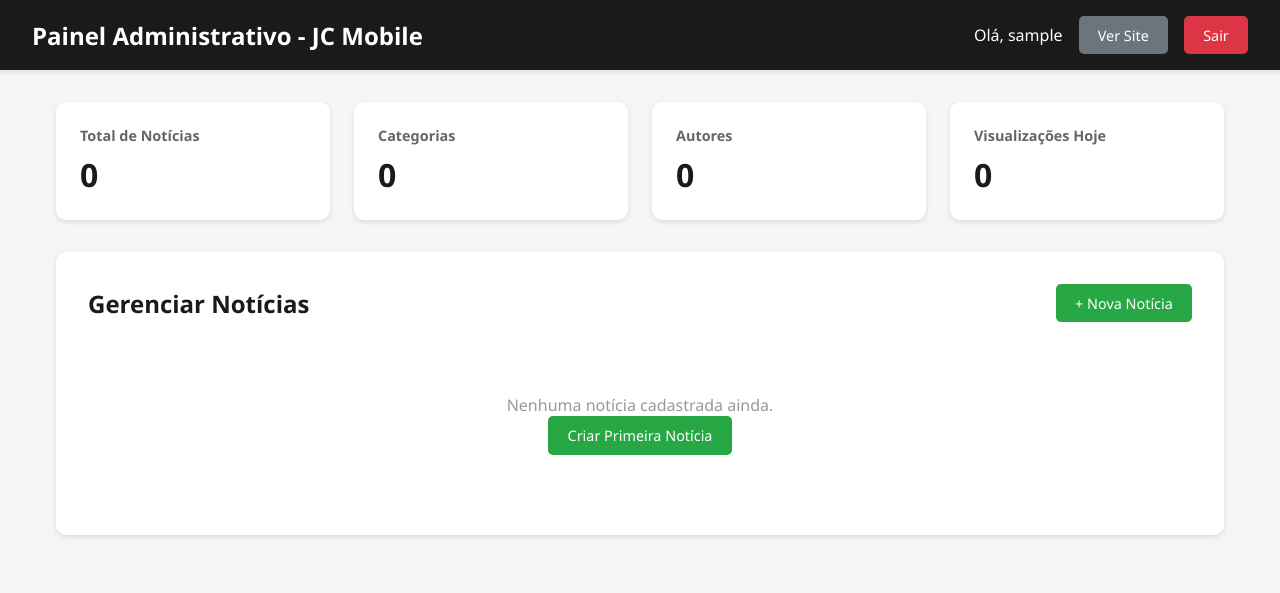
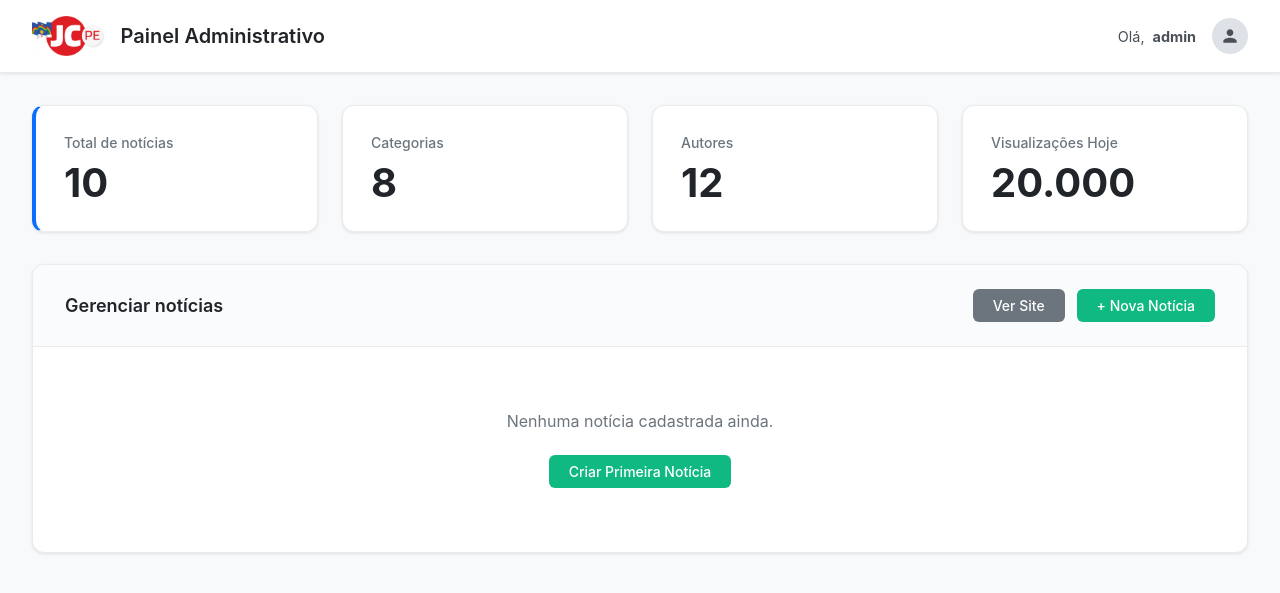
Before and after one commit to louise-pessoa/claraboiacorp, a Django app: page /painel/ in a window 1280 px wide. Shown: the top 593 px of the page. Run offline with Django 5.2, Linux system fonts and the light colour scheme; the visitor is signed in with stand-in values (Sample User, id 1); data that the repository does not hold is empty; parts of the project's set-up code (start-up, migrations or seed data) failed here and were passed over.

Commit message:
painel adm atualizado

```diff
--- a/jcpemobile/templates/admin_dashboard.html
+++ b/jcpemobile/templates/admin_dashboard.html
@@ -1,9 +1,11 @@
+{% load static %}
 <!DOCTYPE html>
 <html lang="pt-BR">
 <head>
     <meta charset="UTF-8">
     <meta name="viewport" content="width=device-width, initial-scale=1.0">
-    <title>Admin - Gerenciar Notícias</title>
+    <title>Painel Administrativo - JC PE</title>
+    <link rel="icon" type="image/png" href="{% static 'images/jc-favicon.png' %}">
     <style>
         * {
             margin: 0;
@@ -12,75 +14,119 @@
         }
 
         body {
-            font-family: 'Segoe UI', Tahoma, Geneva, Verdana, sans-serif;
-            background: #f5f5f5;
+            font-family: -apple-system, BlinkMacSystemFont, 'Segoe UI', Roboto, 'Helvetica Neue', Arial, sans-serif;
+            background: #f8f9fa;
+            color: #212529;
         }
 
         .header {
-            background: #1a1a1a;
-            color: white;
+            background: #ffffff;
             padding: 1rem 2rem;
             display: flex;
             justify-content: space-between;
             align-items: center;
-            box-shadow: 0 2px 5px rgba(0,0,0,0.1);
+            box-shadow: 0 1px 3px rgba(0,0,0,0.1);
+            border-bottom: 1px solid #e9ecef;
+        }
+
+        .header-left {
+            display: flex;
+            align-items: center;
+            gap: 1rem;
+        }
+
+        .header-logo {
+            height: 40px;
+            width: auto;
         }
 
         .header h1 {
-            font-size: 1.5rem;
+            font-size: 1.25rem;
+            font-weight: 600;
+            color: #212529;
         }
 
-        .header-actions {
+        .header-right {
             display: flex;
+            align-items: center;
             gap: 1rem;
+        }
+
+        .user-info {
+            display: flex;
             align-items: center;
+            gap: 0.5rem;
+            color: #495057;
+            font-size: 0.9rem;
+        }
+
+        .user-avatar {
+            width: 36px;
+            height: 36px;
+            background: #dee2e6;
+            border-radius: 50%;
+            display: flex;
+            align-items: center;
+            justify-content: center;
+            color: #495057;
+        }
+
+        .user-avatar svg {
+            width: 20px;
+            height: 20px;
         }
 
         .btn {
-            padding: 0.6rem 1.2rem;
+            padding: 0.5rem 1.25rem;
             border: none;
-            border-radius: 5px;
+            border-radius: 6px;
             cursor: pointer;
             text-decoration: none;
             display: inline-block;
-            transition: all 0.3s;
-            font-size: 0.9rem;
+            transition: all 0.2s;
+            font-size: 0.875rem;
+            font-weight: 500;
+            text-align: center;
         }
 
         .btn-primary {
-            background: #007bff;
+            background: #0d6efd;
             color: white;
         }
 
         .btn-primary:hover {
-            background: #0056b3;
+            background: #0b5ed7;
+            transform: translateY(-1px);
+            box-shadow: 0 2px 5px rgba(13,110,253,0.3);
         }
 
         .btn-success {
-            background: #28a745;
+            background: #10b981;
             color: white;
         }
 
         .btn-success:hover {
-            background: #218838;
+            background: #059669;
+            transform: translateY(-1px);
+            box-shadow: 0 2px 5px rgba(16,185,129,0.3);
         }
 
         .btn-danger {
-            background: #dc3545;
+            background: #ef4444;
             color: white;
         }
 
         .btn-danger:hover {
-            background: #c82333;
+            background: #dc2626;
         }
 
         .btn-warning {
-            background: #ffc107;
-            color: #000;
+            background: #f59e0b;
+            color: white;
         }
 
         .btn-warning:hover {
-            background: #e0a800;
+            background: #d97706;
         }
 
         .btn-secondary {
@@ -93,55 +139,73 @@
         }
 
         .container {
-            max-width: 1200px;
-            margin: 2rem auto;
-            padding: 0 1rem;
+            max-width: 1400px;
+            margin: 0 auto;
+            padding: 2rem;
         }
 
         .stats {
             display: grid;
-            grid-template-columns: repeat(auto-fit, minmax(200px, 1fr));
+            grid-template-columns: repeat(auto-fit, minmax(240px, 1fr));
             gap: 1.5rem;
             margin-bottom: 2rem;
         }
 
         .stat-card {
             background: white;
-            padding: 1.5rem;
-            border-radius: 10px;
-            box-shadow: 0 2px 5px rgba(0,0,0,0.1);
+            padding: 1.75rem;
+            border-radius: 12px;
+            box-shadow: 0 1px 3px rgba(0,0,0,0.1);
+            border: 1px solid #e9ecef;
+            transition: all 0.2s;
+        }
+
+        .stat-card:first-child {
+            border-left: 4px solid #0d6efd;
+        }
+
+        .stat-card:hover {
+            transform: translateY(-2px);
+            box-shadow: 0 4px 12px rgba(0,0,0,0.1);
         }
 
         .stat-card h3 {
-            color: #666;
-            font-size: 0.9rem;
-            margin-bottom: 0.5rem;
+            color: #6c757d;
+            font-size: 0.875rem;
+            font-weight: 500;
+            margin-bottom: 0.75rem;
+            text-transform: none;
         }
 
         .stat-card p {
-            font-size: 2rem;
-            font-weight: bold;
-            color: #1a1a1a;
+            font-size: 2.5rem;
+            font-weight: 700;
+            color: #212529;
+            line-height: 1;
         }
 
         .content-section {
             background: white;
-            border-radius: 10px;
-            padding: 2rem;
-            box-shadow: 0 2px 5px rgba(0,0,0,0.1);
-            margin-bottom: 2rem;
+            border-radius: 12px;
+            padding: 0;
+            box-shadow: 0 1px 3px rgba(0,0,0,0.1);
+            border: 1px solid #e9ecef;
+            overflow: hidden;
         }
 
         .section-header {
             display: flex;
             justify-content: space-between;
             align-items: center;
-            margin-bottom: 1.5rem;
+            padding: 1.5rem 2rem;
+            border-bottom: 1px solid #e9ecef;
+            background: #fafbfc;
         }
 
         .section-header h2 {
-            font-size: 1.5rem;
-            color: #1a1a1a;
+            font-size: 1.125rem;
+            font-weight: 600;
+            color: #212529;
         }
 
         .noticias-table {
@@ -151,19 +215,31 @@
 
         .noticias-table th,
         .noticias-table td {
-            padding: 1rem;
+            padding: 1.25rem 2rem;
             text-align: left;
-            border-bottom: 1px solid #e0e0e0;
+            font-size: 0.875rem;
         }
 
         .noticias-table th {
-            background: #f8f9fa;
+            background: #fafbfc;
             font-weight: 600;
             color: #495057;
+            border-bottom: 1px solid #e9ecef;
+            text-transform: uppercase;
+            font-size: 0.75rem;
+            letter-spacing: 0.5px;
+        }
+
+        .noticias-table td {
+            border-bottom: 1px solid #f1f3f5;
         }
 
         .noticias-table tr:hover {
             background: #f8f9fa;
+        }
+
+        .noticias-table tr:last-child td {
+            border-bottom: none;
         }
 
         .action-buttons {
@@ -171,75 +247,100 @@
             gap: 0.5rem;
         }
 
+        .action-buttons .btn {
+            padding: 0.4rem 0.875rem;
+            font-size: 0.8125rem;
+        }
+
         .badge {
-            padding: 0.3rem 0.8rem;
-            border-radius: 20px;
-            font-size: 0.8rem;
-            font-weight: 500;
+            padding: 0.375rem 0.75rem;
+            border-radius: 6px;
+            font-size: 0.75rem;
+            font-weight: 600;
+            text-transform: uppercase;
+            letter-spacing: 0.3px;
         }
 
         .badge-categoria {
-            background: #e3f2fd;
-            color: #1976d2;
+            background: #dc3545;
+            color: white;
         }
 
         .alert {
-            padding: 1rem;
-            border-radius: 5px;
-            margin-bottom: 1rem;
+            padding: 1rem 1.25rem;
+            border-radius: 8px;
+            margin-bottom: 1.5rem;
+            border: 1px solid transparent;
         }
 
         .alert-success {
-            background: #d4edda;
-            color: #155724;
-            border: 1px solid #c3e6cb;
+            background: #d1fae5;
+            color: #065f46;
+            border-color: #a7f3d0;
         }
 
         .alert-error {
-            background: #f8d7da;
-            color: #721c24;
-            border: 1px solid #f5c6cb;
+            background: #fee2e2;
+            color: #991b1b;
+            border-color: #fecaca;
         }
 
         .empty-state {
             text-align: center;
-            padding: 3rem;
-            color: #999;
+            padding: 4rem 2rem;
+            color: #6c757d;
         }
 
-        .empty-state i {
-            font-size: 3rem;
-            margin-bottom: 1rem;
+        .empty-state p {
+            font-size: 1rem;
+            margin-bottom: 1.5rem;
         }
 
         @media (max-width: 768px) {
             .header {
                 flex-direction: column;
                 gap: 1rem;
+                padding: 1rem;
             }
 
             .stats {
                 grid-template-columns: 1fr;
             }
 
+            .container {
+                padding: 1rem;
+            }
+
             .noticias-table {
-                font-size: 0.9rem;
+                font-size: 0.75rem;
             }
 
             .noticias-table th,
             .noticias-table td {
-                padding: 0.5rem;
+                padding: 0.75rem 1rem;
+            }
+
+            .action-buttons {
+                flex-direction: column;
             }
         }
     </style>
 </head>
 <body>
     <div class="header">
-        <h1>Painel Administrativo - JC Mobile</h1>
-        <div class="header-actions">
-            <span>Olá, {{ user.username }}</span>
-            <a href="{% url 'index' %}" class="btn btn-secondary">Ver Site</a>
-            <a href="{% url 'logout_usuario' %}" class="btn btn-danger">Sair</a>
+        <div class="header-left">
+            <img src="{% static 'images/logo-jc.png' %}" alt="JC PE Logo" class="header-logo">
+            <h1>Painel Administrativo</h1>
+        </div>
+        <div class="header-right">
+            <span class="user-info">
+                Olá, <strong>admin</strong>
+            </span>
+            <div class="user-avatar">
+                <svg xmlns="http://www.w3.org/2000/svg" viewBox="0 0 24 24" fill="currentColor">
+                    <path d="M12 12c2.21 0 4-1.79 4-4s-1.79-4-4-4-4 1.79-4 4 1.79 4 4 4zm0 2c-2.67 0-8 1.34-8 4v2h16v-2c0-2.66-5.33-4-8-4z"/>
+                </svg>
+            </div>
         </div>
     </div>
 
@@ -254,27 +355,30 @@
 
         <div class="stats">
             <div class="stat-card">
-                <h3>Total de Notícias</h3>
-                <p>{{ total_noticias }}</p>
+                <h3>Total de notícias</h3>
+                <p>{{ total_noticias|default:"10" }}</p>
             </div>
             <div class="stat-card">
                 <h3>Categorias</h3>
-                <p>{{ total_categorias }}</p>
+                <p>{{ total_categorias|default:"8" }}</p>
             </div>
             <div class="stat-card">
                 <h3>Autores</h3>
-                <p>{{ total_autores }}</p>
+                <p>{{ total_autores|default:"12" }}</p>
             </div>
             <div class="stat-card">
                 <h3>Visualizações Hoje</h3>
-                <p>{{ visualizacoes_hoje }}</p>
+                <p>{{ visualizacoes_hoje|default:"20.000" }}</p>
             </div>
         </div>
 
         <div class="content-section">
             <div class="section-header">
-                <h2>Gerenciar Notícias</h2>
-                <a href="{% url 'admin_criar_noticia' %}" class="btn btn-success">+ Nova Notícia</a>
+                <h2>Gerenciar notícias</h2>
+                <div style="display: flex; gap: 0.75rem;">
+                    <a href="{% url 'index' %}" class="btn btn-secondary">Ver Site</a>
+                    <a href="{% url 'admin_criar_noticia' %}" class="btn btn-success">+ Nova Notícia</a>
+                </div>
             </div>
 
             {% if noticias %}
@@ -282,7 +386,7 @@
                     <thead>
                         <tr>
                             <th>Título</th>
-                            <th>Categoria</th>
+                            <th>Categorias</th>
                             <th>Autor</th>
                             <th>Data</th>
                             <th>Ações</th>
@@ -291,22 +395,32 @@
                     <tbody>
                         {% for noticia in noticias %}
                         <tr>
-                            <td>{{ noticia.titulo|truncatewords:10 }}</td>
+                            <td>{{ noticia.titulo|truncatewords:8 }}</td>
                             <td>
                                 <span class="badge badge-categoria">
                                     {{ noticia.categoria.nome }}
                                 </span>
                             </td>
                             <td>{{ noticia.autor.nome }}</td>
-                            <td>{{ noticia.data_publicacao|date:"d/m/Y H:i" }}</td>
+                            <td>{{ noticia.data_publicacao|date:"d/m/Y" }}</td>
                             <td>
                                 <div class="action-buttons">
-                                    <a href="{% url 'noticia_detalhe' noticia.slug %}" class="btn btn-primary" target="_blank">Ver</a>
-                                    <a href="{% url 'admin_editar_noticia' noticia.id %}" class="btn btn-warning">Editar</a>
+                                    <a href="{% url 'admin_editar_noticia' noticia.id %}" class="btn btn-warning">
+                                        <svg xmlns="http://www.w3.org/2000/svg" width="14" height="14" viewBox="0 0 24 24" fill="none" stroke="currentColor" stroke-width="2" style="vertical-align: middle; margin-right: 4px;">
+                                            <path d="M11 4H4a2 2 0 0 0-2 2v14a2 2 0 0 0 2 2h14a2 2 0 0 0 2-2v-7"></path>
+                                            <path d="M18.5 2.5a2.121 2.121 0 0 1 3 3L12 15l-4 1 1-4 9.5-9.5z"></path>
+                                        </svg>
+                                    </a>
                                     <form method="POST" action="{% url 'admin_deletar_noticia' noticia.id %}" style="display: inline;" onsubmit="return confirm('Tem certeza que deseja deletar esta notícia?');">
                                         {% csrf_token %}
-                                        <button type="submit" class="btn btn-danger">Deletar</button>
+                                        <button type="submit" class="btn btn-danger">
+                                            <svg xmlns="http://www.w3.org/2000/svg" width="14" height="14" viewBox="0 0 24 24" fill="none" stroke="currentColor" stroke-width="2" style="vertical-align: middle; margin-right: 4px;">
+                                                <polyline points="3 6 5 6 21 6"></polyline>
+                                                <path d="M19 6v14a2 2 0 0 1-2 2H7a2 2 0 0 1-2-2V6m3 0V4a2 2 0 0 1 2-2h4a2 2 0 0 1 2 2v2"></path>
+                                            </svg>
+                                        </button>
                                     </form>
+                                    <a href="{% url 'noticia_detalhe' noticia.slug %}" class="btn btn-primary" target="_blank">Ver</a>
                                 </div>
                             </td>
                         </tr>
```
